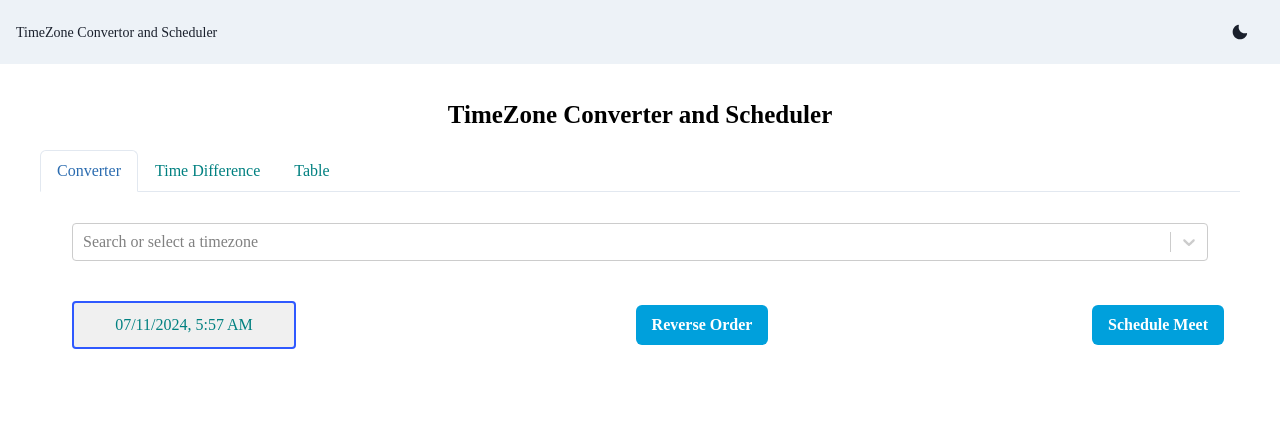
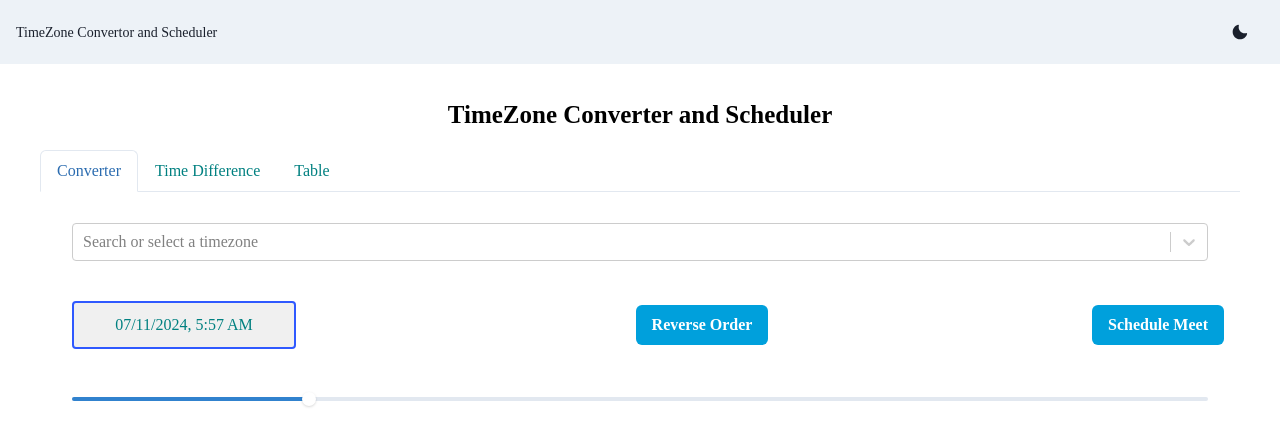
Before and after one commit to Hashal890/timezone-convertor-and-scheduler, a React (Create React App) app: page / in a window 1280 px wide. Shown: the top 446 px of the page. Built offline with nearby package versions, Linux system fonts and the light colour scheme.

Commit message:
created timezone slider

```diff
--- a/src/components/time-convertor/converter/ConverterSection.jsx
+++ b/src/components/time-convertor/converter/ConverterSection.jsx
@@ -5,6 +5,7 @@ import TimezoneSearchAndSelect from "./TimezoneSearchAndSelect";
 import { INIT_FORMATTED_TIME_ZONES } from "../../../assets/data";
 import DatePicker from "./DatePicker";
 import ScheduleMeetButton from "./ScheduleMeetButton";
+import TimezoneSlider from "./TimezoneSlider";
 
 const ConverterSection = () => {
   const [timezones, setTimezones] = useState(INIT_FORMATTED_TIME_ZONES);
@@ -26,6 +27,10 @@ const ConverterSection = () => {
     setTimezones([...timezones].reverse());
   };
 
+  const handleSliderChange = (value) => {
+    setTime(moment.utc().startOf("day").add(value, "hours").toDate());
+  };
+
   return (
     <Box>
       <TimezoneSearchAndSelect onSelect={handleTimezoneSelect} />
@@ -41,14 +46,15 @@ const ConverterSection = () => {
           selectedDate={selectedDate}
           handleDateAndTimeChange={handleDateAndTimeChange}
         />
-        <Button
-          onClick={handleReverseOrder}
-          colorScheme={"linkedin"}
-        >
+        <Button onClick={handleReverseOrder} colorScheme={"linkedin"}>
           Reverse Order
         </Button>
         <ScheduleMeetButton time={time} />
       </Flex>
+      <TimezoneSlider
+        value={moment.utc(time).hours()}
+        onChange={handleSliderChange}
+      />
     </Box>
   );
 };
--- /dev/null
+++ b/src/components/time-convertor/converter/TimezoneSlider.jsx
@@ -0,0 +1,29 @@
+import React from "react";
+import {
+  Box,
+  Slider,
+  SliderTrack,
+  SliderFilledTrack,
+  SliderThumb,
+} from "@chakra-ui/react";
+
+const TimezoneSlider = ({ value, onChange }) => {
+  return (
+    <Box p={4} mb={4}>
+      <Slider
+        defaultValue={value}
+        min={0}
+        max={24}
+        step={1}
+        onChange={onChange}
+      >
+        <SliderTrack>
+          <SliderFilledTrack />
+        </SliderTrack>
+        <SliderThumb />
+      </Slider>
+    </Box>
+  );
+};
+
+export default TimezoneSlider;
```
